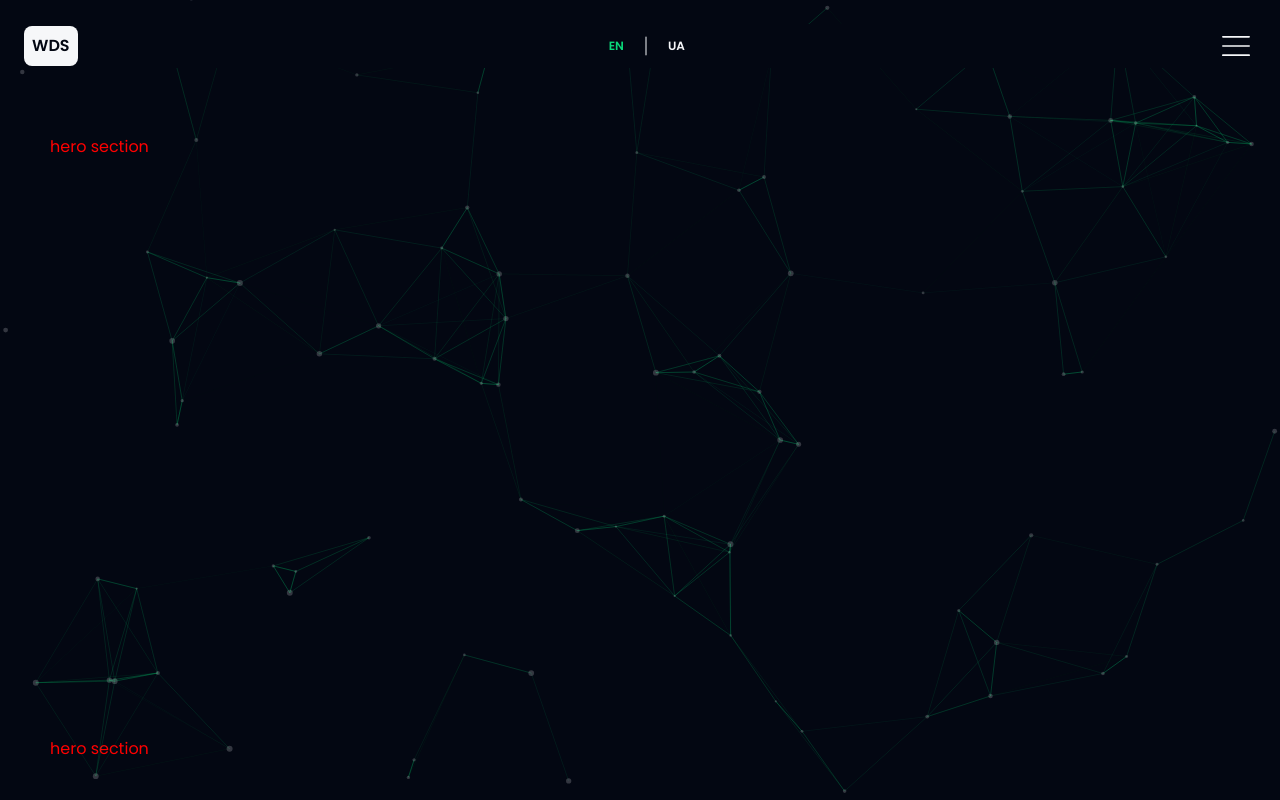
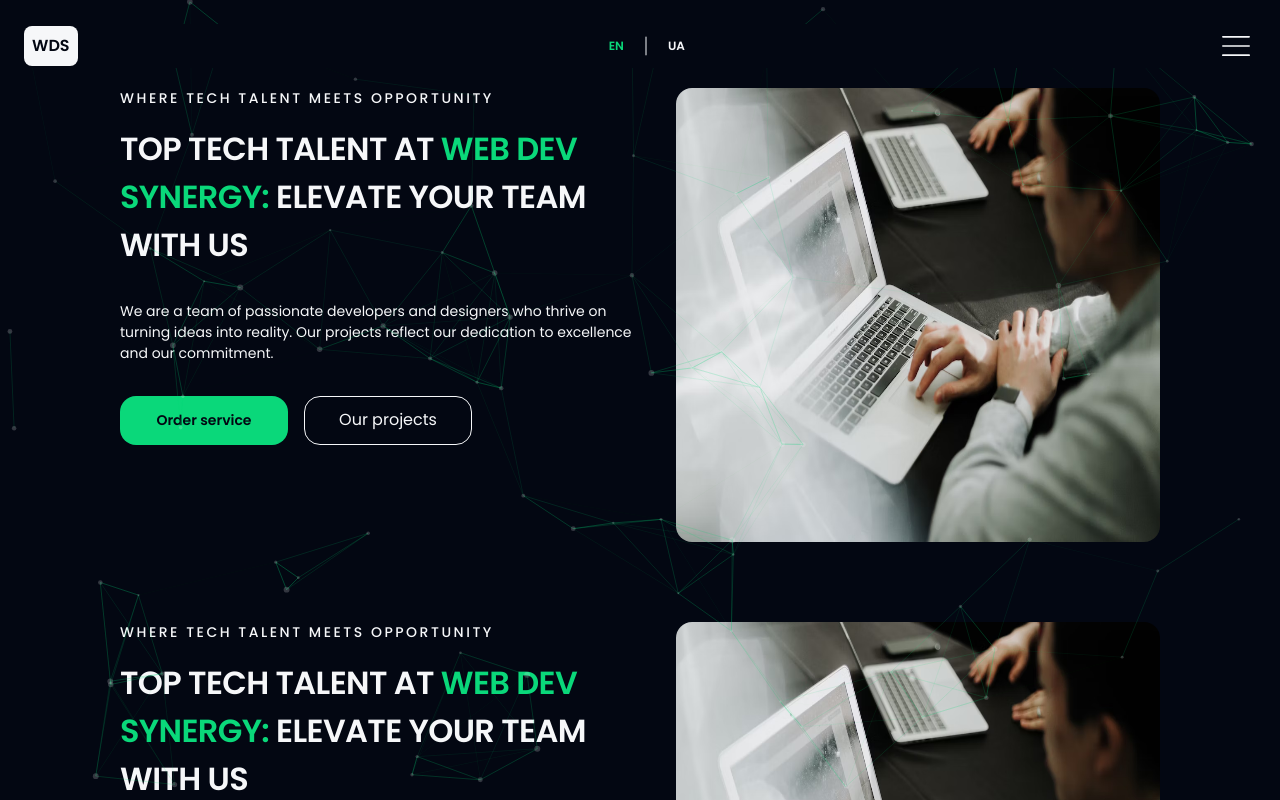
Before and after one commit to A-Novychenko/WebDevSynergy, a Next.js app: page /en in a window 1280 px wide. Shown: the top 800 px of the page. Built offline with nearby package versions, Linux system fonts and the light colour scheme.

Commit message:
Сreated a hero and styles section for him

```diff
--- a/components/Sections/Hero/Hero.module.css
+++ b/components/Sections/Hero/Hero.module.css
@@ -1,14 +1,163 @@
 .wrap {
-    margin: 0;
-    padding: 50px;
-    margin-right: auto;
-    margin-left: auto;
-    height: 602px;
-    background-color: #030712;
-
+  width: 100%;
+  padding-left: 24px;
+  padding-right: 24px;
+  padding-bottom: 40px;
+  background-color: var(--third-text-color);
 }
 
-.text {
-    color: red;
+.hero__subHeader,
+.hero__header,
+.hero__description {
+  color: var(--primary-text-color);
+}
 
+.hero__subHeader {
+  font-size: var(--primary-text-size);
+  font-weight: 500;
+  line-height: 150%; /* 21px */
+  letter-spacing: 2.52px;
+  text-transform: uppercase;
+
+  margin-bottom: 8px;
 }
+
+.hero__header {
+  font-size: var(--mob-title-size);
+  font-weight: 600;
+  line-height: 48px; /* 150% */
+  letter-spacing: -0.64px;
+  text-transform: uppercase;
+  margin-bottom: 24px;
+}
+
+.hero__headerAccent {
+  color: var(--secondary-text-color);
+}
+
+.hero__description {
+  font-size: var(--primary-text-size);
+  font-weight: 400;
+  line-height: 150%; /* 21px */
+  margin-bottom: 24px;
+}
+
+.hero__accentBtn {
+  width: 100%;
+
+  color: var(--third-text-color);
+  text-align: center;
+  font-size: var(--primary-text-size);
+  font-weight: 600;
+  line-height: 150%; /* 21px */
+
+  border: none;
+  border-radius: 16px;
+  background: var(--secondary-text-color);
+
+  padding: 14px 24px;
+  margin-bottom: 16px;
+}
+
+.hero__btn {
+  width: 100%;
+
+  padding: 14px 24px;
+
+  border-radius: 16px;
+  border: 1px solid var(--primary-text-color);
+
+  background-color: var(--third-text-color);
+  color: var(--primary-text-color);
+  margin-bottom: 32px;
+}
+
+.hero_imgThumb {
+  border-radius: 16px;
+
+  overflow: hidden;
+
+  /* position: relative; */
+}
+
+.hero__img {
+  width: 100%;
+}
+
+@media screen and (min-width: 375px) {
+  .hero__img {
+    object-fit: fill;
+  }
+
+  .hero_imgThumb {
+    border-radius: 16px;
+    width: 100%;
+    height: 220px;
+
+    overflow: hidden;
+  }
+}
+
+@media screen and (min-width: 768px) {
+  .wrap {
+    width: 720px;
+    margin-left: auto;
+    margin-right: auto;
+    display: flex;
+    gap: 16px;
+    padding: 0;
+    padding-bottom: 56px;
+  }
+
+  .hero_imgThumb {
+    height: 361px;
+  }
+
+  .hero__subHeader {
+    margin-bottom: 16px;
+  }
+
+  .hero__header,
+  .hero__description {
+    margin-bottom: 32px;
+  }
+
+  .hero__btnThumb {
+    display: flex;
+    gap: 16px;
+  }
+
+  .hero__accentBtn,
+  .hero__btn {
+    width: 168px;
+    margin-bottom: 0;
+  }
+
+  .hero__img {
+    width: 100%;
+    height: 100%;
+  }
+}
+
+@media screen and (min-width: 1280px) {
+  .wrap {
+    width: 1040px;
+
+    padding-bottom: 80px;
+  }
+
+  .hero_imgThumb {
+    height: 454px;
+  }
+}
+
+@media screen and (min-width: 1920px) {
+  .wrap {
+    width: 1680px;
+    gap: 24px;
+  }
+
+  .hero_imgThumb {
+    height: 640px;
+  }
+}
--- a/components/Sections/Hero/Hero.tsx
+++ b/components/Sections/Hero/Hero.tsx
@@ -1,9 +1,47 @@
+import Image from "next/image";
+
+import imgMain from "../../../public/main.png";
+
 import styles from "./Hero.module.css";
 
-export const Hero = () => {
+type HeroProps = {};
+
+export const Hero: React.FC<HeroProps> = () => {
   return (
     <section className={styles.wrap}>
-      <p className={styles.text}>hero section</p>
+      <div className={styles.hero__mainThumb}>
+        <h2 className={styles.hero__subHeader}>
+          where tech talent meets opportunity
+        </h2>
+        <h1 className={styles.hero__header}>
+          Top Tech Talent at{" "}
+          <span className={styles.hero__headerAccent}>Web Dev Synergy:</span>{" "}
+          Elevate Your Team with Us
+        </h1>
+        <p className={styles.hero__description}>
+          We are a team of passionate developers and designers who thrive on
+          turning ideas into reality. Our projects reflect our dedication to
+          excellence and our commitment.
+        </p>
+        <div className={styles.hero__btnThumb}>
+          <button className={styles.hero__accentBtn} type="button">
+            Order service
+          </button>
+          <button className={styles.hero__btn} type="button">
+            Our projects
+          </button>
+        </div>
+      </div>
+      <div className={styles.hero_imgThumb}>
+        <Image
+          className={styles.hero__img}
+          src={imgMain}
+          // width={327}
+          // height={220}
+          sizes="100vw"
+          alt="Picture of the author"
+        />
+      </div>
     </section>
   );
 };
```
Also changed, not shown: public/main.png (added).
